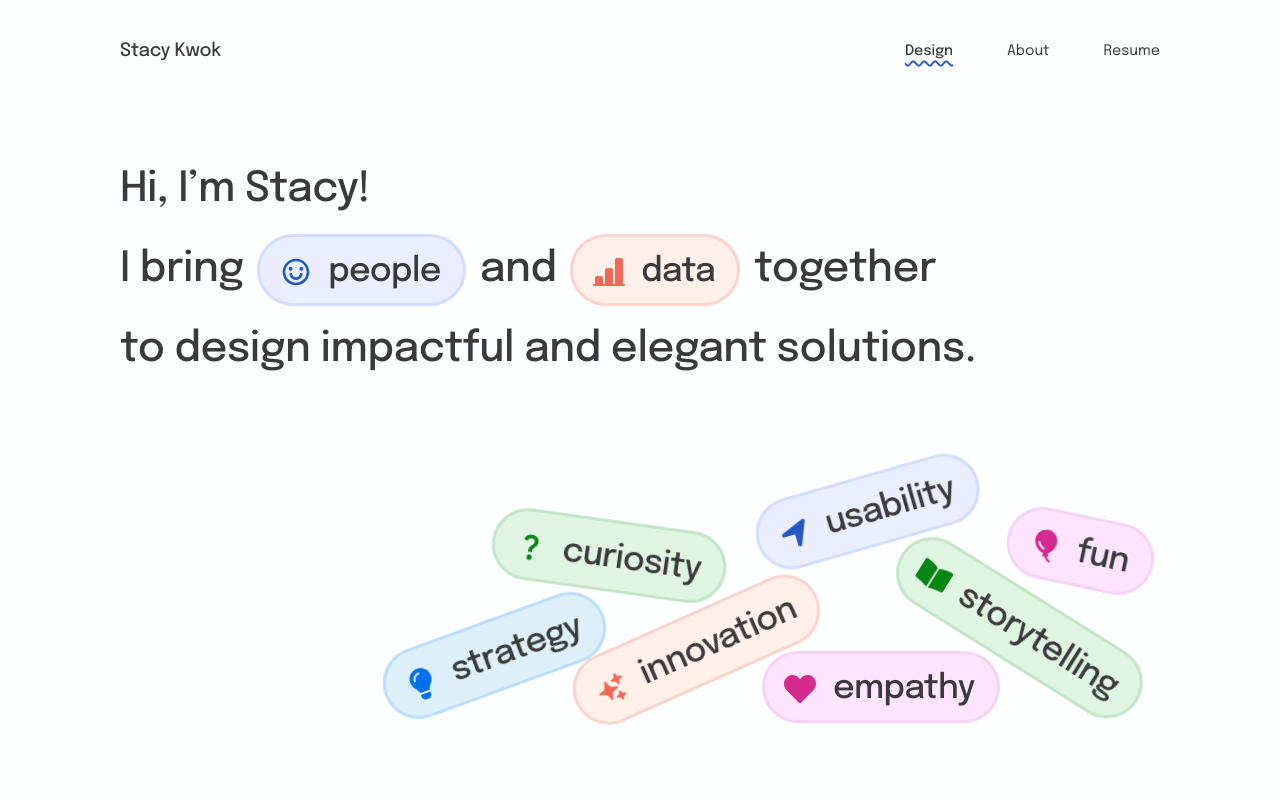
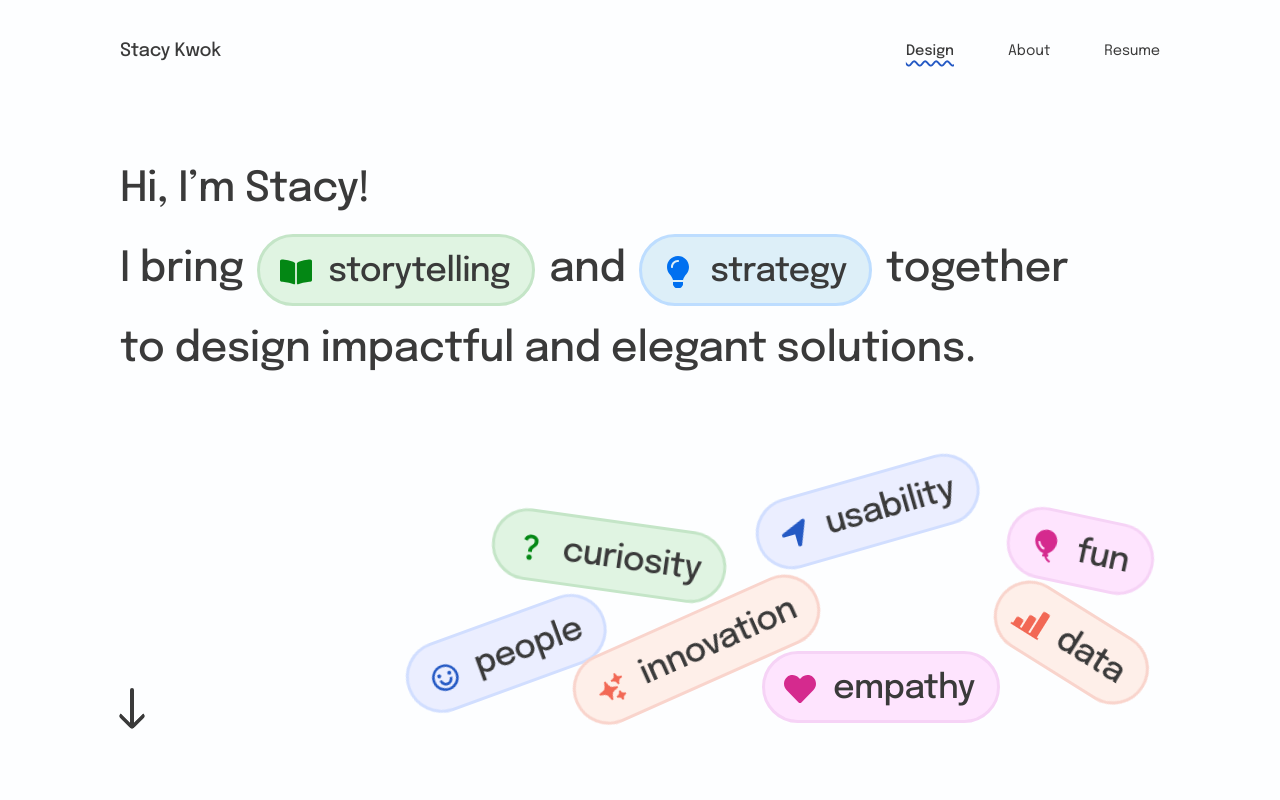
Before and after one commit to s6kwok/portfolio, a React (Create React App) app in the folder frontend/: page / in a window 1280 px wide. Shown: the top 800 px of the page. Built offline with nearby package versions, Linux system fonts and the light colour scheme.

Commit message:
changed tags to swap automatically, added arrow that jumps upon delay, updated commit count

```diff
--- a/frontend/src/components/Footer.jsx
+++ b/frontend/src/components/Footer.jsx
@@ -63,7 +63,7 @@ export default function Footer() {
         {/* Footer center aligned footnote */}
         <div style={{textAlign: 'center',}}>
             <p className='footerFootnote' style={{color: 'var(--GREY-500)'}}>
-              Portfolio made with 10,975 minutes of Spotify music, 76 Github commits (eep!), and lots of love
+              Portfolio made with 10,975 minutes of Spotify music, 78 Github commits (eep!), and lots of love
             </p>
         </div>
       </div>
--- a/frontend/src/pages/Home.js
+++ b/frontend/src/pages/Home.js
@@ -117,6 +117,17 @@ export default function Home() {
         setContainerTags(updatedContainerTags);
     };
 
+    // Automatic switching every 1.75 seconds
+    useEffect(() => {
+        const interval = setInterval(() => {
+        const randomTagIndex = Math.floor(Math.random() * h1Tags.length);
+        handleTitleTagClick(randomTagIndex); // Call the same function to switch tags randomly
+        }, 1750); // 1.75 seconds
+
+        // Cleanup the interval on component unmount
+        return () => clearInterval(interval);
+    }, [h1Tags, containerTags]); // Add dependencies to rerun the effect when tags change
+
     return(
         <>
             <div className='fullPage'>
@@ -206,8 +217,7 @@ export default function Home() {
                                         </div>
                                     </div>
                                 ))}
-                                <p className='b2 tagsContainerLabelRight' style={{ bottom:"20px", right:"810px", position: 'absolute', zIndex: 10000, animation: 'fall 1.05s forwards', animationDelay: `1.15s`, opacity: '0'}}>Click to swap tag! →</p>
-                                <p className='b2 tagsContainerLabelDown' style={{animation: 'fall 1.05s forwards', animationDelay: `0s`, opacity: '0'}}>Click to swap tag! ↓</p>
+                                <div class="down-arrow" data-aos="fade-up" data-aos-anchor-placement="bottom" data-aos-duration="400" data-aos-once="true"></div>
                             </div>
                         </div>
 
--- a/frontend/src/styles/Home.css
+++ b/frontend/src/styles/Home.css
@@ -185,10 +185,6 @@
     /* background: linear-gradient(335deg, rgb(156, 156, 156, 0.08) 20%, rgba(156, 156, 156, 0) 49.4%); */
 }
 
-.tagsContainerLabelDown {
-    display: none;
-}
-
 /* Medium screens (tablets) */
 @media (max-width: 1150px) {
     .tagsContainer {
@@ -197,44 +193,7 @@
         bottom: 0rem;
         right: 0rem;
     }
-
-    .tagsContainerLabelRight {
-        display: none;
-    }
-
-    .tagsContainerLabelDown {
-        display: inline !important;
-        position: absolute;
-        top: 380px;
-        right: 360px;
-    }
 }
-/* Small screens (mobile) */
-@media (max-width: 1110px) {
-    .tagsContainerLabelDown {
-        top: 580px;
-        right: 340px;
-    }
-}
-@media (max-width: 768px) {
-    .tagsContainerLabelDown {
-        top: 740px;
-        right: 260px;
-    }
-}
-@media (max-width: 531px) {
-    .tagsContainerLabelDown {
-        top: 800px;
-        right: 110px;
-    }
-}
-@media (max-width: 444px) {
-    .tagsContainerLabelDown {
-        top: 880px;
-        right: 60px;
-    }
-}
-
 
 .logoHoverContainer {
     position: relative;
@@ -443,4 +402,52 @@
 .recentWork {
     text-align: center;
     margin-top: 6rem;
+    margin-bottom: 0.75rem;
 }
+
+.down-arrow {
+    position: absolute;
+    top: calc(82vh - 34px);
+    /* left: calc(0% - 14px); */
+    left: 10px;
+    width: 0;
+    height: 40px;
+    border: 2px solid;
+    border-radius: 2px;
+    animation: jumpInfinite 2.5s infinite;
+    animation-delay: 5.5s;
+    color: var(--BLACK);
+}
+
+.down-arrow:after {
+    content: " ";
+    position: absolute;
+    top: 16px;
+    left: -10px;
+    width: 16px;
+    height: 16px;
+    border-bottom: 4px solid;
+    border-right: 4px solid;
+    border-radius: 4px;
+    transform: rotateZ(45deg);
+    color: var(--BLACK);
+}
+
+/* Medium screens (tablets) */
+@media (max-width: 1110px) {
+    .down-arrow {
+        display: none;
+    }
+}
+
+@keyframes jumpInfinite {
+    0% {
+        margin-top: 0;
+    }
+    50% {
+        margin-top: 20px;
+    }
+    100% {
+        margin-top: 0;
+    }
+}
--- a/frontend/src/styles/Text.css
+++ b/frontend/src/styles/Text.css
@@ -97,10 +97,11 @@ p, li {
 /* b1 link */
 a {
     font-size: 1.025rem;
-    font-weight: 500;
+    font-weight: 400;
     line-height: 1.8rem;
     text-decoration-line: underline;
     color: inherit;
+    letter-spacing: -0.01rem;
 }
 
 a:hover {
```
